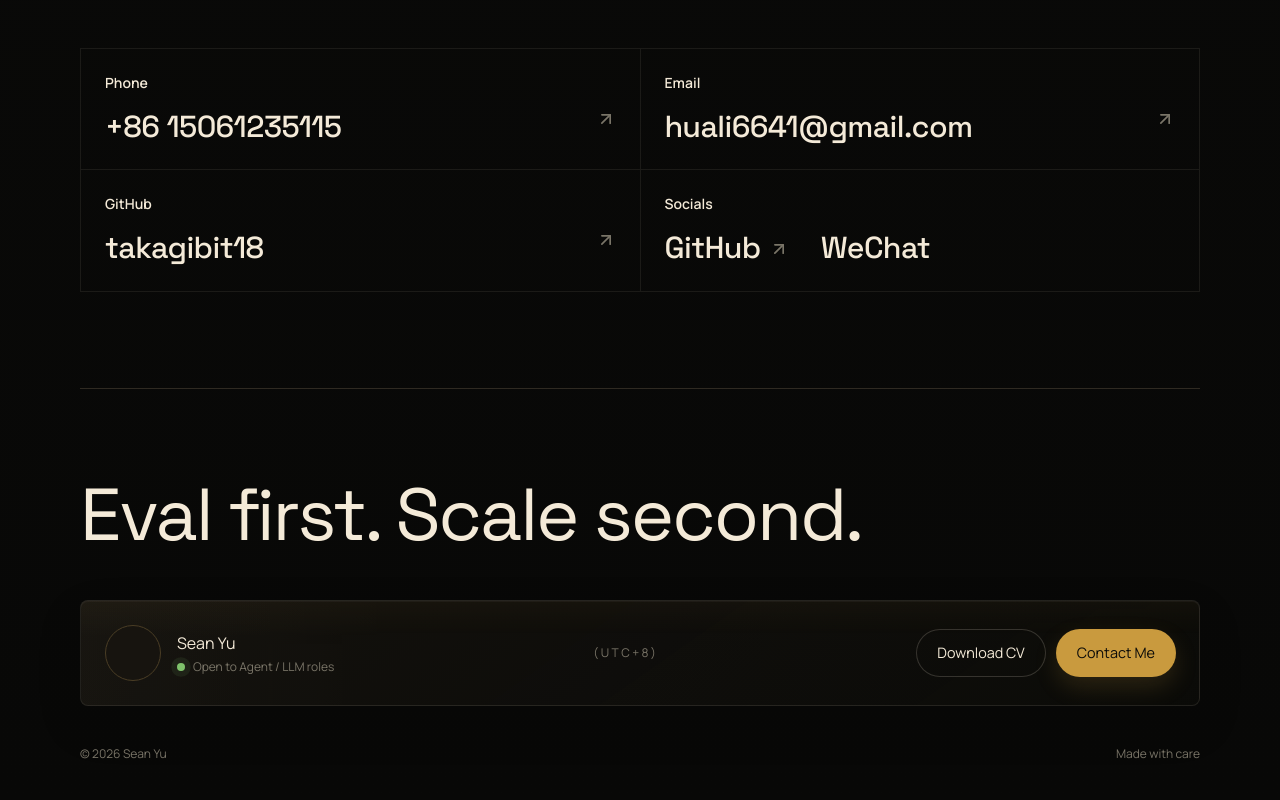
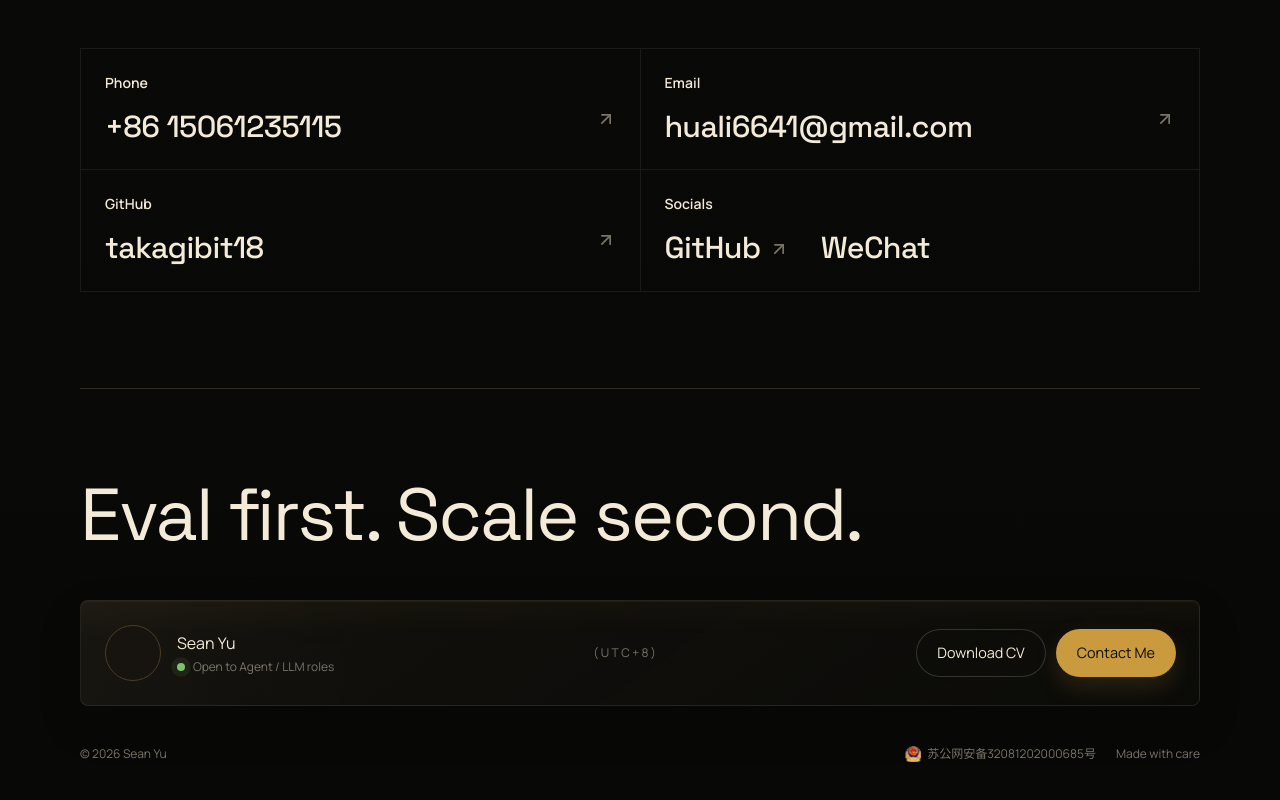
Before and after one commit to takagibit18/Homepage, a Next.js app: page / in a window 1280 px wide. Shown: the part 4368-5168 px from the top of the page. Built offline with nearby package versions, Linux system fonts and the light colour scheme; no server answers.

Commit message:
feat: add beian link and icon to footer for compliance and improved information accessibility

```diff
--- a/components/cv/Footer.tsx
+++ b/components/cv/Footer.tsx
@@ -66,10 +66,27 @@ export default function Footer({ data, user }: FooterProps) {
           </div>
         </div>
 
-        <div className="mt-10 flex items-center justify-between text-xs text-[color:var(--color-text-muted)]">
+        <div className="mt-10 flex flex-wrap items-center justify-between gap-4 text-xs text-[color:var(--color-text-muted)]">
           <span>
             © {new Date().getFullYear()} {displayName}
           </span>
+          <div className="flex flex-wrap items-center gap-x-5 gap-y-2">
+            <a
+              href="https://beian.mps.gov.cn/#/query/webSearch?code=32081202000685"
+              rel="noreferrer"
+              target="_blank"
+              className="inline-flex items-center gap-1.5 transition hover:text-[color:var(--color-text-strong)]"
+            >
+              <Image
+                src="/beian-icon.png"
+                alt=""
+                width={16}
+                height={16}
+                className="h-4 w-4"
+                aria-hidden
+              />
+              <span>苏公网安备32081202000685号</span>
+            </a>
             <a
               href={data.footer.madeByHref}
               className="transition hover:text-[color:var(--color-text-strong)]"
@@ -77,6 +94,7 @@ export default function Footer({ data, user }: FooterProps) {
               {data.footer.madeBy}
             </a>
           </div>
+        </div>
       </motion.div>
     </footer>
   );
```
Also changed, not shown: public/beian-icon.png (added). Lines whose indentation alone changed are shown as unchanged.
